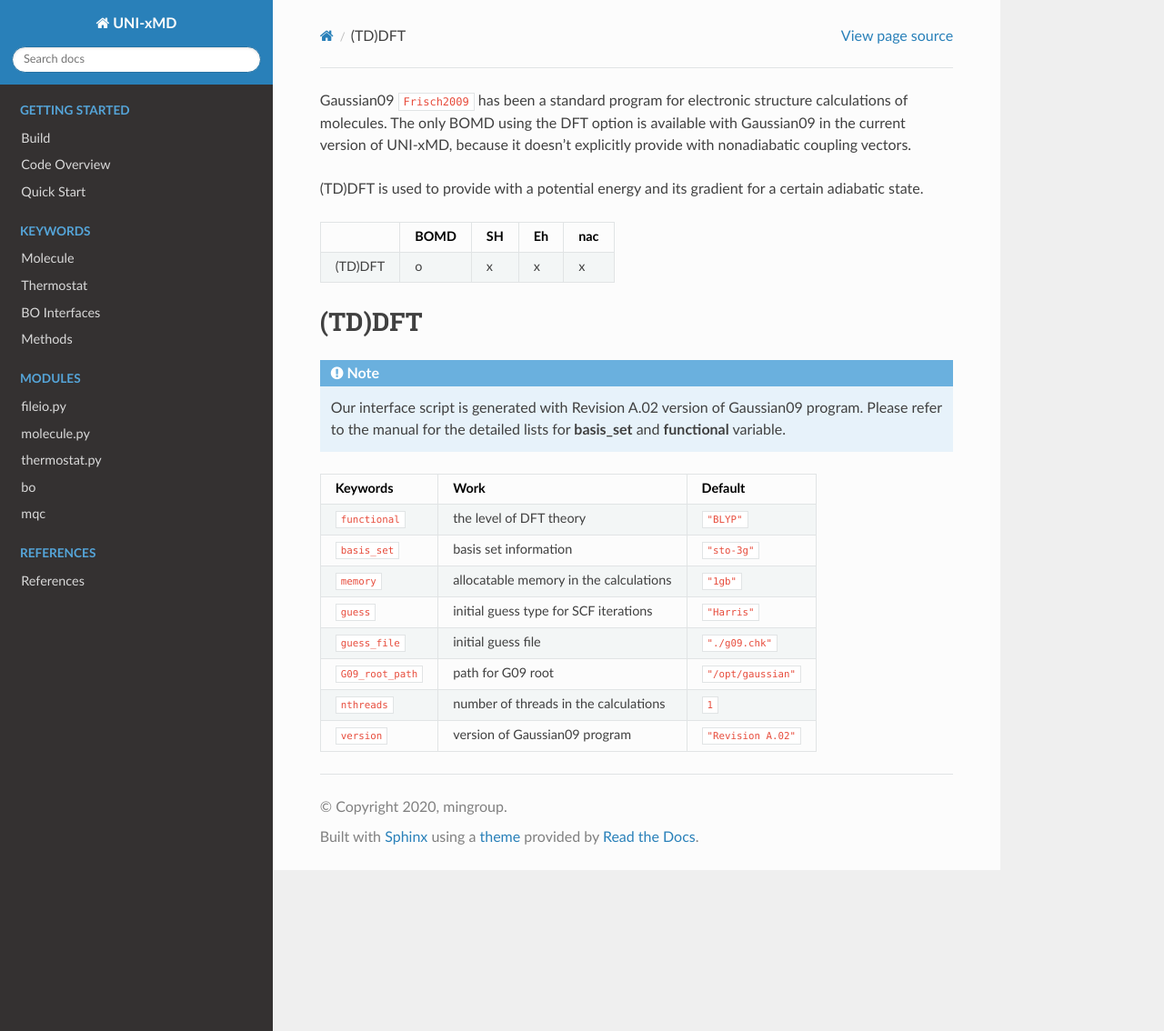
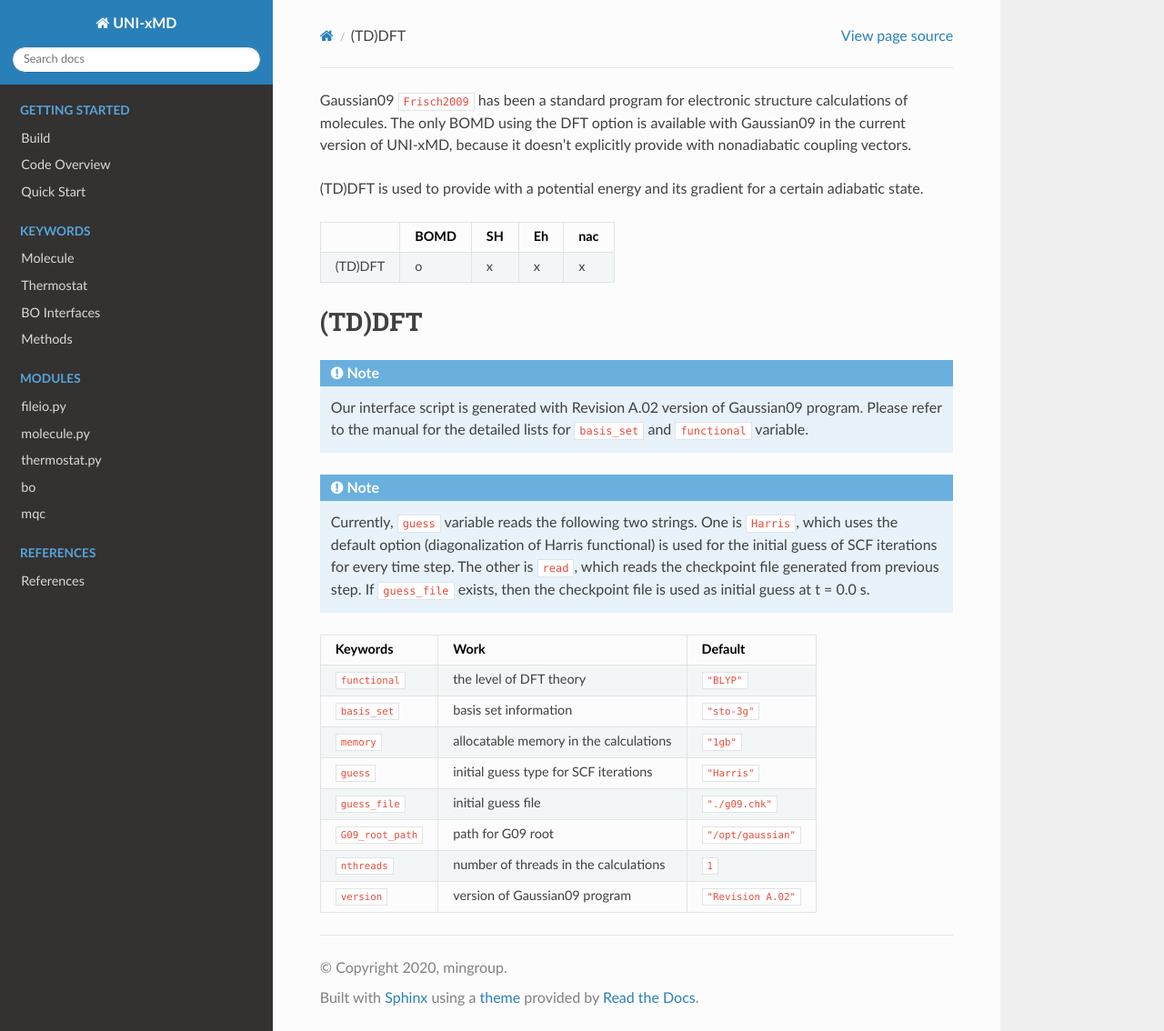
Before and after one commit to skmin-lab/unixmd, a Sphinx documentation site: the page built from docs/source/keywords/bo/gaussian09.rst, in a window 1280 px wide and 1134 px high. Shown: the whole window at 91% size. Built offline with Sphinx 7.4.7 and the Read the Docs theme 2.0.0, drawn with Linux system fonts in a browser that asks for light colours; cross-references to code outside the pages are shown as plain code.

Commit message:
Add a note about the guess option and fix some text in the Gaussian09 part of the manual

```diff
--- a/docs/source/keywords/bo/gaussian09.rst
+++ b/docs/source/keywords/bo/gaussian09.rst
@@ -15,7 +15,13 @@ because it doesn't explicitly provide with nonadiabatic coupling vectors.
 ^^^^^^^^^^^^^^^^^^^^^^^^^^^^^^^^^^^^^
 
 .. note:: Our interface script is generated with Revision A.02 version of Gaussian09 program.
-   Please refer to the manual for the detailed lists for **basis_set** and **functional** variable.
+   Please refer to the manual for the detailed lists for ``basis_set`` and ``functional`` variable.
+
+.. note:: Currently, ``guess`` variable reads the following two strings.
+   One is ``Harris``, which uses the default option (diagonalization of Harris functional) is used
+   for the initial guess of SCF iterations for every time step.
+   The other is ``read``, which reads the checkpoint file generated from previous step.
+   If ``guess_file`` exists, then the checkpoint file is used as initial guess at t = 0.0 s.
 
 +-------------------+------------------------------------------------+---------------------+
 | Keywords          | Work                                           | Default             |
```
